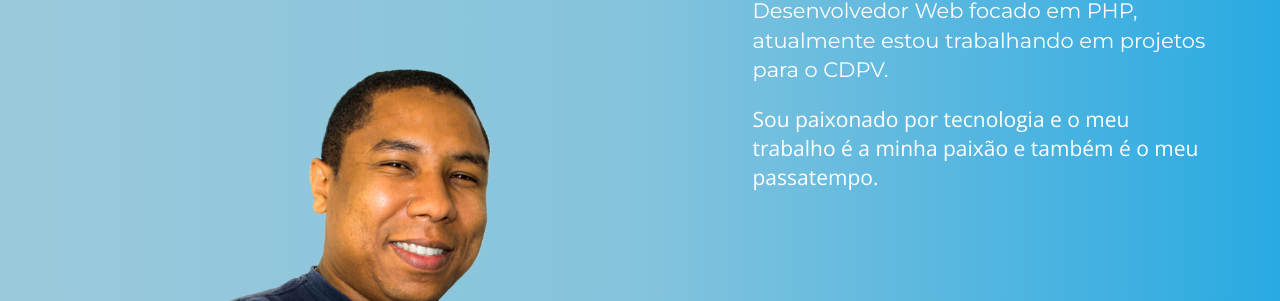
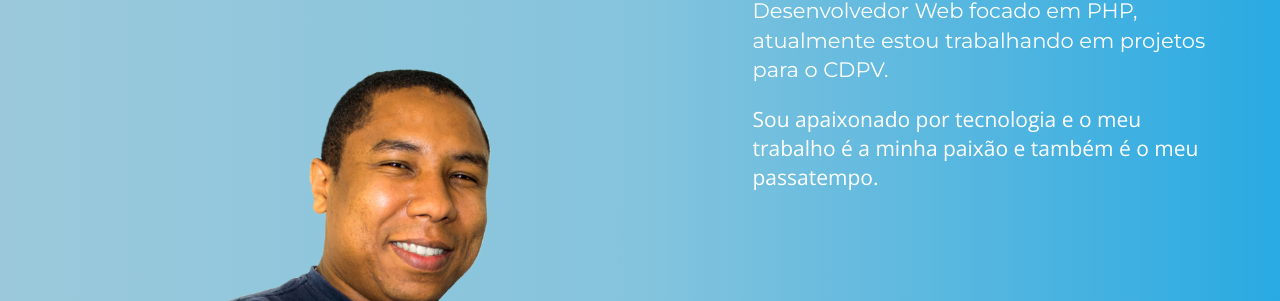
Before and after one commit to cafweb/portfolio, a Jekyll site: the page built from index.html, in a window 1280 px wide. Shown: the part 233-534 px from the top of the page. Built offline with Jekyll 4.4.1, drawn with Linux system fonts in a browser that asks for light colours.

Commit message:
Update perfil.html
Spellchecking

```diff
--- a/_includes/perfil.html
+++ b/_includes/perfil.html
@@ -6,7 +6,7 @@
             </div>
             <div class="col-xs-5 col-dir">
                 <h2 class="lead">Olá! Meu nome é Carlos, sou um Desenvolvedor Web focado em PHP, atualmente estou trabalhando em projetos para o CDPV.</h2>
-                <p class="lead">Sou paixonado por tecnologia e o meu trabalho é a minha paixão e também é o meu passatempo.</p>
+                <p class="lead">Sou apaixonado por tecnologia e o meu trabalho é a minha paixão e também é o meu passatempo.</p>
             </div>
         </div>
     </div>
```
